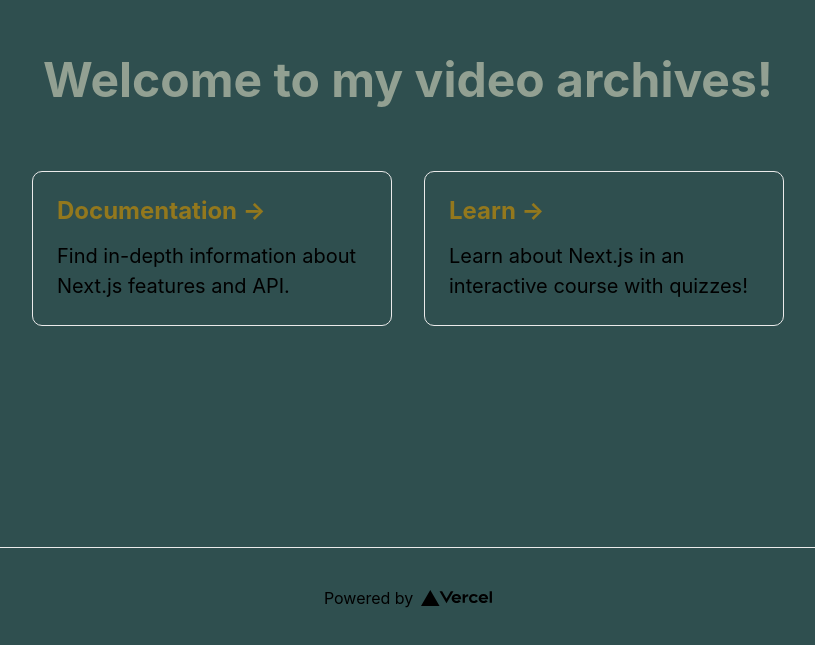
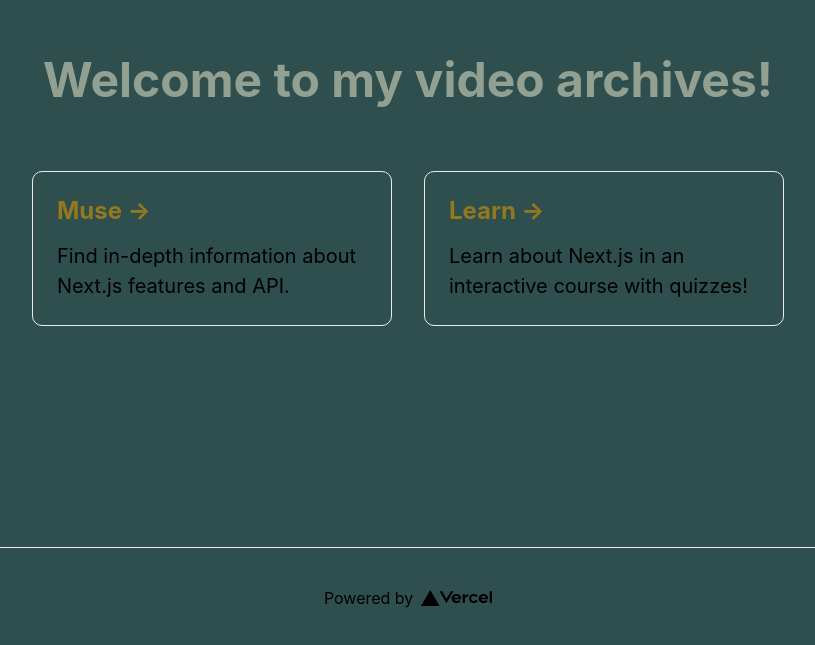
Before and after one commit to Peteropon/video-archive, a Next.js app: page / in a window 1280 px wide. Shown: the part 153-798 px from the top of the page, without its empty margins (232-1047 px from the left). Built offline with nearby package versions, Linux system fonts and the light colour scheme.

Commit message:
Created band page and tried out first video.

```diff
--- a/pages/index.js
+++ b/pages/index.js
@@ -1,6 +1,7 @@
 import Head from "next/head";
 import styles from "../styles/Home.module.css";
 import { motion } from "framer-motion";
+import Link from "next/link";
 
 export default function Home() {
   return (
@@ -30,10 +31,12 @@ export default function Home() {
         </motion.div>
 
         <div className={styles.grid}>
-          <a href="https://nextjs.org/docs" className={styles.card}>
-            <h3>Documentation &rarr;</h3>
-            <p>Find in-depth information about Next.js features and API.</p>
-          </a>
+          <Link href={"/bands/band"}>
+            <a className={styles.card}>
+              <h3>Muse &rarr;</h3>
+              <p>Find in-depth information about Next.js features and API.</p>
+            </a>
+          </Link>
 
           <a href="https://nextjs.org/learn" className={styles.card}>
             <h3>Learn &rarr;</h3>
```
Also changed, not shown: pages/bands/band.js (added, +18 -0 lines).
